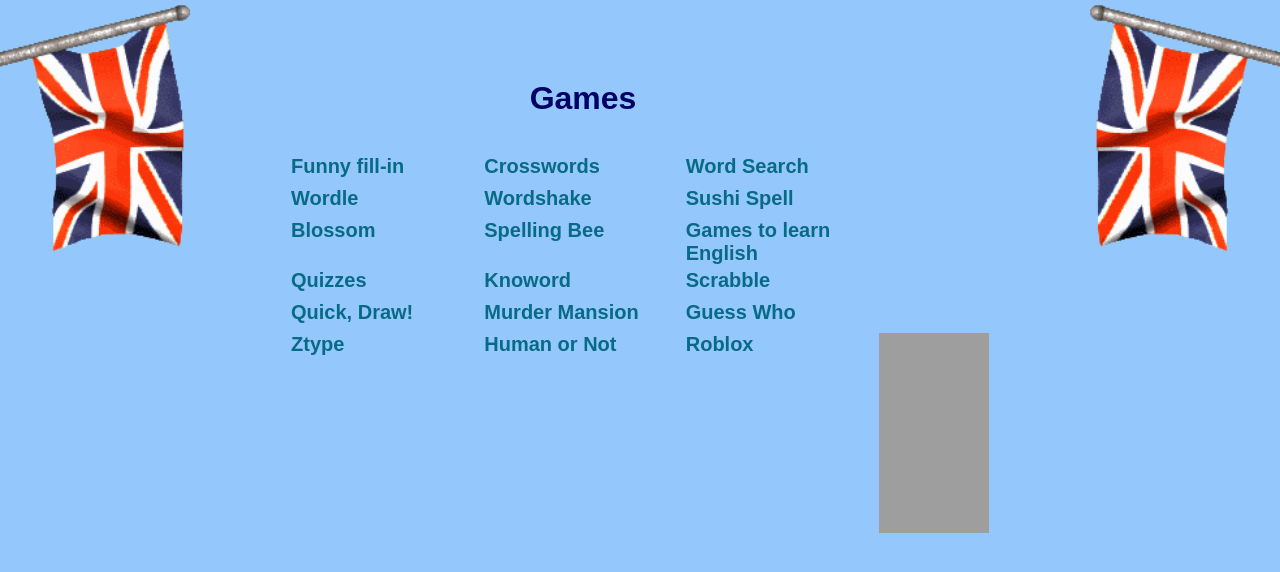
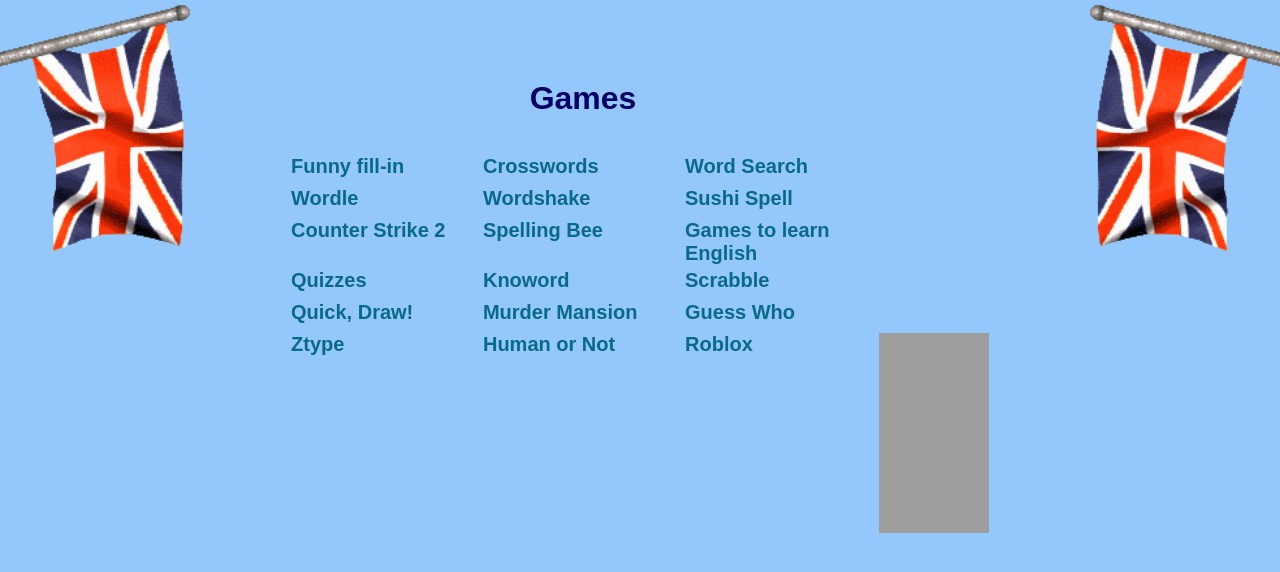
Before and after one commit to mjr55/mywebsite, a plain HTML site: page games/index.htm in a window 1280 px wide. Drawn offline with Linux system fonts and the light colour scheme; grey boxes are pictures that could not be loaded.

Commit message:
Update index.htm

```diff
--- a/games/index.htm
+++ b/games/index.htm
@@ -118,7 +118,7 @@ body  {
 
 <tr height="30px"><td valign="top" align="left">
 
-<a href="https://www.merriam-webster.com/games/blossom-word-game" target="_blank">Blossom</a>
+<a href="steam://rungameid/730" target="_blank">Counter Strike 2</a>
 
 </td><td valign="top" align="left">
 
```
